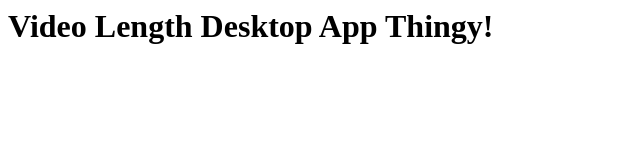
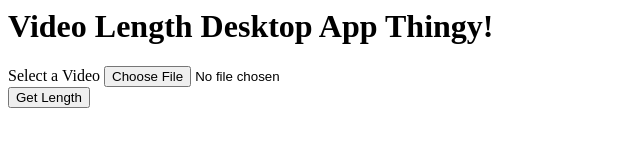
Before and after one commit to Xiupan/electron-video-info-project, an Electron app: page index.html in a window 1280 px wide. Shown: the whole page, without its empty margins (0-640 px from the left). Drawn offline with Linux system fonts and the light colour scheme.

Commit message:
Added form to index.html. Also preventDefault.

```diff
--- a/index.html
+++ b/index.html
@@ -3,4 +3,18 @@
 </head>
 <body>
   <h1>Video Length Desktop App Thingy!</h1>
+  <form action="">
+    <div>
+      <label for="">Select a Video</label>
+      <input type="file" accept="video/*" />
+    </div>
+    <button type="submit">Get Length</button>
+  </form>
+
+  <script>
+    document.querySelector('form').addEventListener('submit', (event) => {
+      event.preventDefault()
+      const file = document.querySelector('input').files[0]
+    })
+  </script>
 </body>
```
Also changed, not shown: 1 other file.
